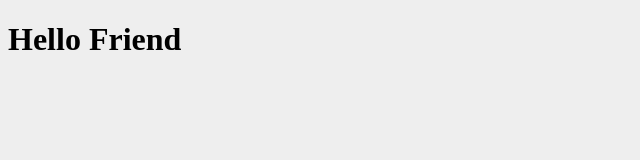
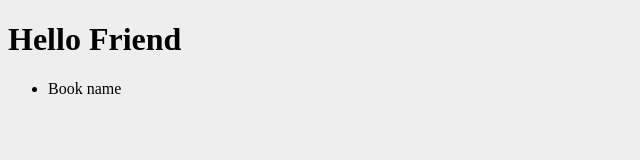
Before and after one commit to gabe-ng/book-reading-list, a React (Create React App) app in the folder client/: page / in a window 1280 px wide. Shown: the top 160 px of the page, without its empty margins (0-640 px from the left). Built offline with nearby package versions, Linux system fonts and the light colour scheme.

Commit message:
Set up Apollo Client (#13)

```diff
--- a/client/package.json
+++ b/client/package.json
@@ -3,7 +3,10 @@
   "version": "0.1.0",
   "private": true,
   "dependencies": {
+    "apollo-boost": "^0.1.22",
+    "graphql": "^14.0.2",
     "react": "^16.6.3",
+    "react-apollo": "^2.3.2",
     "react-dom": "^16.6.3",
     "react-scripts": "2.1.1"
   },
--- a/client/src/App.js
+++ b/client/src/App.js
@@ -1,11 +1,24 @@
 import React, { Component } from 'react';
+import ApolloClient from 'apollo-boost';
+import { ApolloProvider } from 'react-apollo';
+
+// components
+import BookList from './components/BookList';
+
+// apollo client setup
+const client = new ApolloClient({
+  uri: "http://localhost:4000/graphql"
+})
 
 class App extends Component {
   render() {
     return (
-      <div id="main">
-        <h1>Hello Friend</h1>
-      </div>
+      <ApolloProvider client={client}>
+        <div id="main">
+          <h1>Hello Friend</h1>
+          <BookList />
+        </div>
+      </ApolloProvider>
     );
   }
 }
--- /dev/null
+++ b/client/src/components/BookList.js
@@ -0,0 +1,15 @@
+import React, { Component } from 'react';
+
+class BookList extends Component {
+  render() {
+    return (
+      <div>
+        <ul id="book-list">
+            <li>Book name</li>
+        </ul>
+      </div>
+    )
+  }
+}
+
+export default BookList;
```
Also changed, not shown: 1 other file (tests, documents, lock files or other folders).
